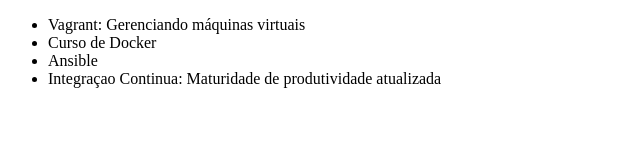
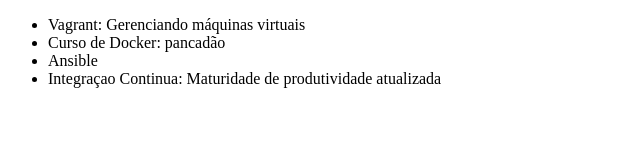
Before and after one commit to mathiasbarreto/onboarding-apiki, a plain HTML site: page index.html in a window 1280 px wide. Shown: the full height of the page, 0-640 px from the left. Drawn offline with Linux system fonts and the light colour scheme.

Commit message:
docker pancadão

```diff
--- a/index.html
+++ b/index.html
@@ -7,7 +7,7 @@
 <body>
     <ul>
         <li>Vagrant: Gerenciando máquinas virtuais</li>
-        <li>Curso de Docker</li>
+        <li>Curso de Docker: pancadão</li>
         <li>Ansible</li>
         <li>Integraçao Continua: Maturidade de produtividade atualizada</li>
     </ul>
```
